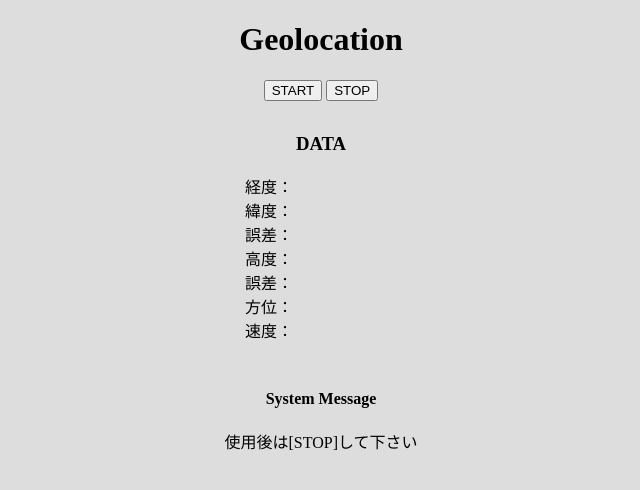
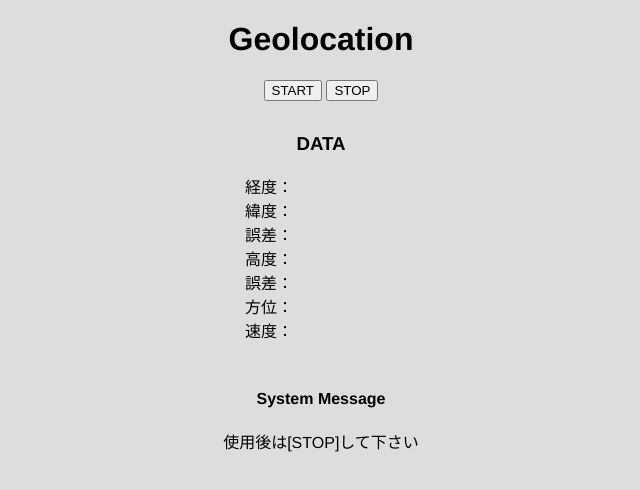
Before and after one commit to koichi-inoue/Geolocation, a plain HTML site: page index.html in a window 1280 px wide. Shown: the whole page, without its empty margins (319-959 px from the left). Drawn offline with Linux system fonts and the light colour scheme.

Commit message:
add font-family

```diff
--- a/style.css
+++ b/style.css
@@ -1,4 +1,5 @@
 body{
+	font-family: '游ゴシック', 'Hiragino Kaku Gothic ProN', 'メイリオ', meiryo, 'Helvetica Neue', sans-serif;
 	background: #DDD;
 	text-align: center;
 }
```
